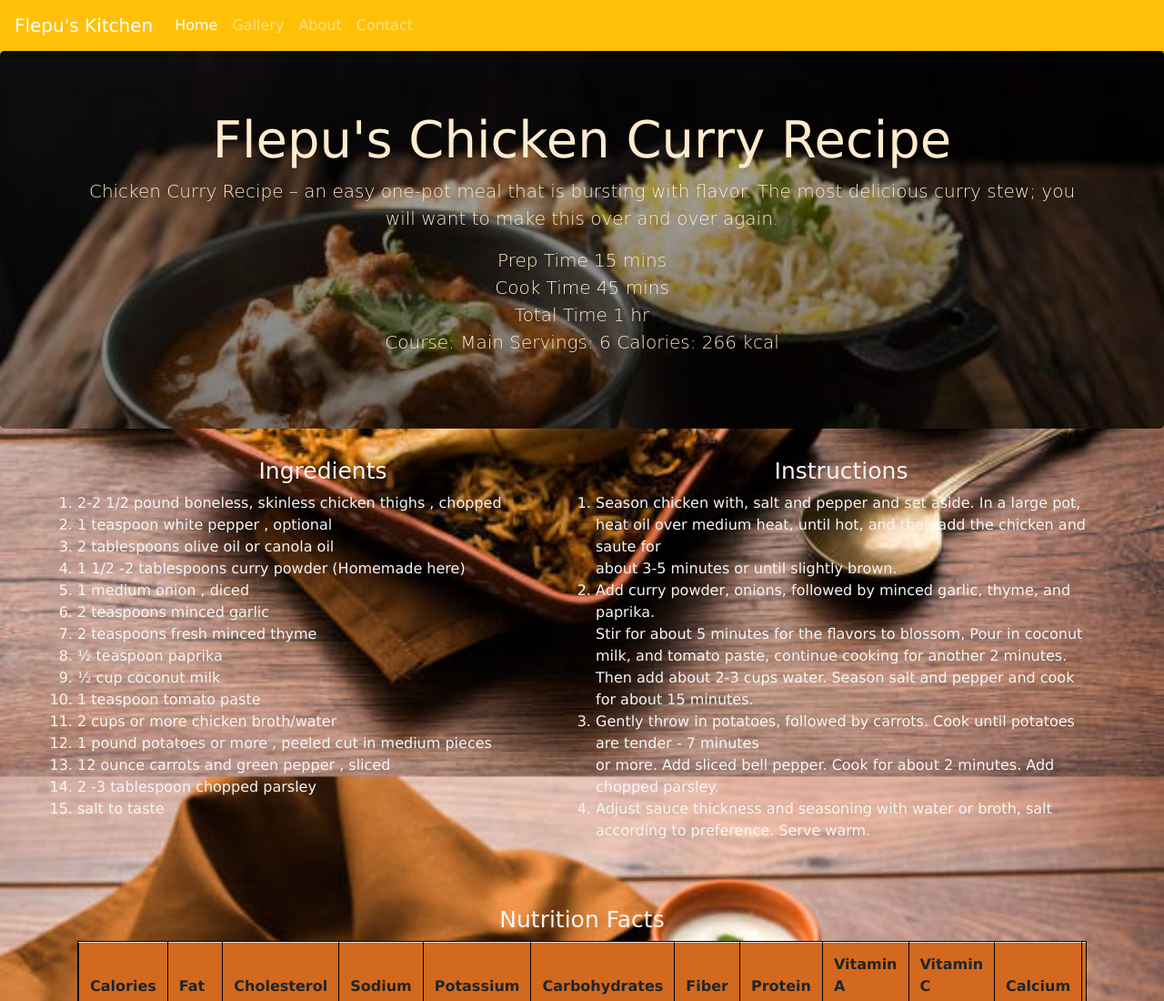
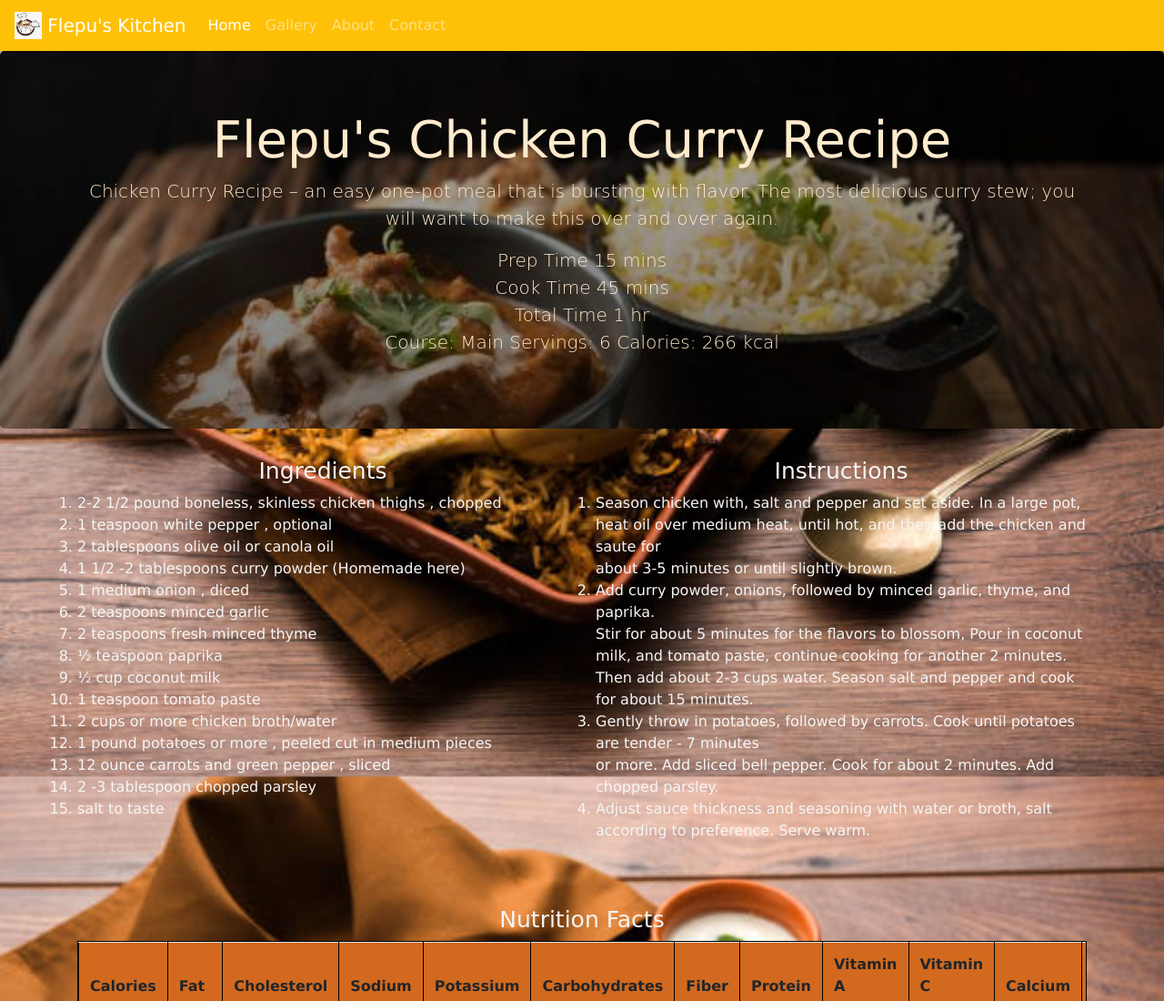
Before and after one commit to SiyaFl/recipe, a plain HTML site: page index.html in a window 1280 px wide. Shown: the top 1100 px of the page at 91% size. Drawn offline with nearby package versions, Linux system fonts and the light colour scheme; a web font is replaced by a local one.

Commit message:
all files

```diff
--- a/index.html
+++ b/index.html
@@ -15,7 +15,9 @@
   <body>
     <!--Navbar-->
     <nav class="navbar navbar-expand-lg navbar-dark bg-warning sticky-top">
-      <a class="navbar-brand" href="#">Flepu's Kitchen</a>
+      <a class="navbar-brand" href="#">
+      <img src="images/Chef2.jpeg" width="30" height="30" class="d-inline-block align-top" alt="">
+      Flepu's Kitchen</a>
       <button class="navbar-toggler" type="button" data-toggle="collapse" data-target="#navbarSupportedContent" aria-controls="navbarSupportedContent" aria-expanded="false" aria-label="Toggle navigation">
         <span class="navbar-toggler-icon"></span>
       </button>
```
Also changed, not shown: Images/Chef.jpeg (added), Images/Chef2.jpeg (added).
